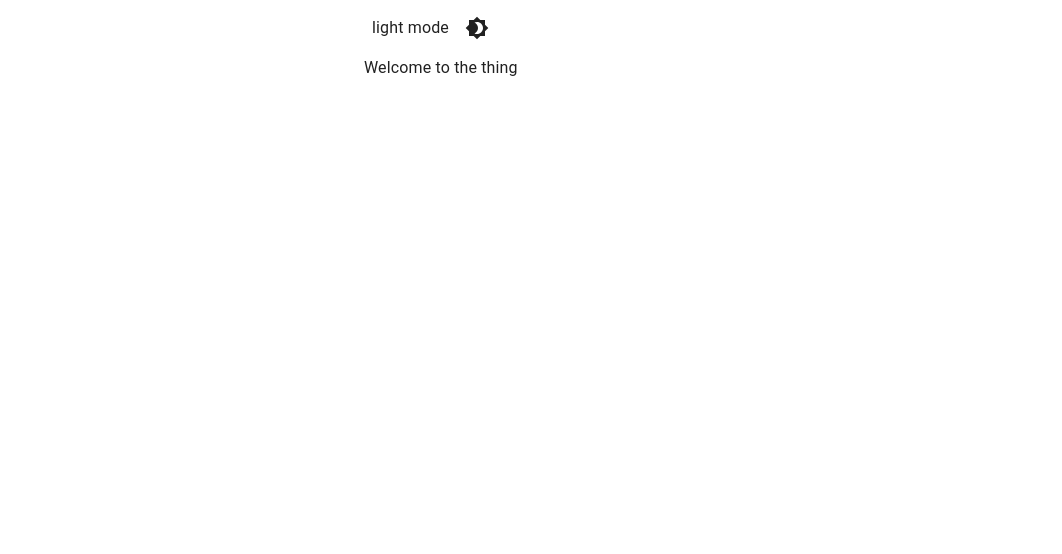
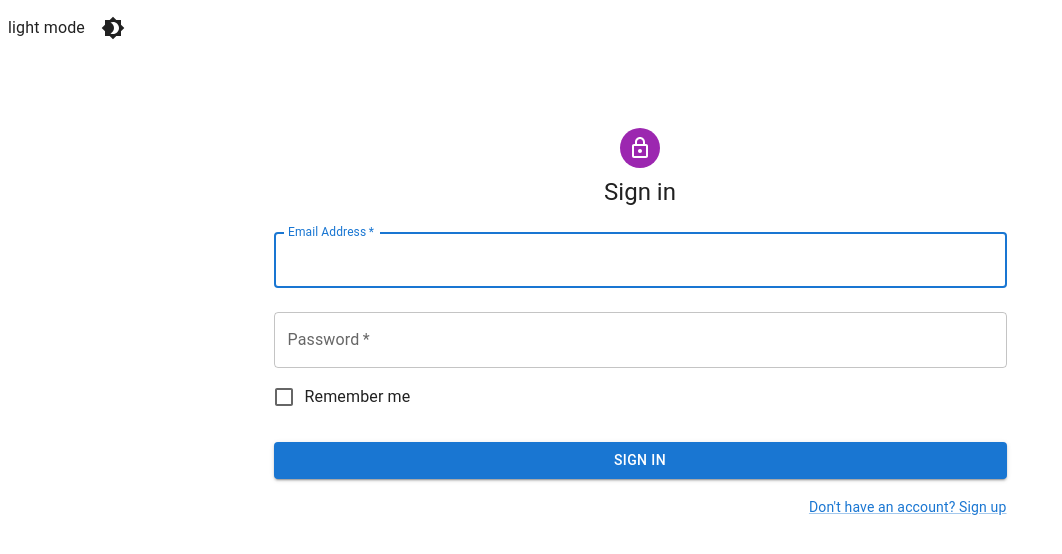
Before and after one commit to churris-x/snippet-board-client, a React (Create React App) app: page /login in a window 1280 px wide. Shown: the top 554 px of the page, without its empty margins (0-1062 px from the left). Built offline with nearby package versions, Linux system fonts and the light colour scheme.

Commit message:
Refactor home as route and add login page

```diff
--- a/src/App.js
+++ b/src/App.js
@@ -1,12 +1,10 @@
 import { useMemo, useState } from 'react';
+import { Routes, Route, Navigate } from 'react-router-dom';
 import { createTheme, ThemeProvider } from '@mui/material/styles';
 import CssBaseline from '@mui/material/CssBaseline';
-import Container from '@mui/material/Container';
 
-import { HomePage } from './pages';
+import { HomePage, LoginPage } from './pages';
 import { ThemeToggle } from './components';
-
-const reduxIsDarkMode = true;
 
 function App() {
 	const [mode, setMode] = useState('light');
@@ -19,13 +17,12 @@
 	return (
 		<ThemeProvider theme={theme}>
 			<CssBaseline />
-			<Container maxWidth="sm">
-				<ThemeToggle
-					mode={mode}
-					toggle={handleToggle}
-				/>
-				<HomePage />
-			</Container>
+			<ThemeToggle mode={mode} toggle={handleToggle} />
+
+			<Routes>
+				<Route exact path='/' element={<HomePage />} />
+				<Route path='/login' element={<LoginPage />} />
+			</Routes>
 		</ThemeProvider>
 	);
 }
--- a/src/index.js
+++ b/src/index.js
@@ -1,10 +1,13 @@
 import React from 'react';
 import ReactDOM from 'react-dom/client';
+import { BrowserRouter as Router } from 'react-router-dom';
 import App from './App';
 
 const root = ReactDOM.createRoot(document.getElementById('root'));
 root.render(
 	<React.StrictMode>
-		<App />
+		<Router>
+			<App />
+		</Router>
 	</React.StrictMode>
 );
--- a/src/pages/HomePage.js
+++ b/src/pages/HomePage.js
@@ -3,8 +3,8 @@
 
 export const HomePage = () => {
 	return (
-		<div>
+		<Container maxWidth="sm">
 			Welcome to the thing
-		</div >
+		</Container>
 	);
 };
--- /dev/null
+++ b/src/pages/LoginPage.js
@@ -0,0 +1,83 @@
+import Avatar from '@mui/material/Avatar';
+import Button from '@mui/material/Button';
+import TextField from '@mui/material/TextField';
+import FormControlLabel from '@mui/material/FormControlLabel';
+import Checkbox from '@mui/material/Checkbox';
+import Link from '@mui/material/Link';
+import Grid from '@mui/material/Grid';
+import Box from '@mui/material/Box';
+import LockOutlinedIcon from '@mui/icons-material/LockOutlined';
+import Typography from '@mui/material/Typography';
+
+export const LoginPage = () => {
+
+	const handleSubmit = event => {
+		event.preventDefault();
+		const data = new FormData(event.currentTarget);
+
+		console.log({
+			email: data.get('email'),
+			password: data.get('password'),
+			remember: !!data.get('remember'),
+		});
+	};
+
+	return (
+		<Box sx={{ mt: 8, display: 'flex', flexDirection: 'column', alignItems: 'center' }}>
+			<Avatar sx={{ m: 1, bgcolor: 'secondary.main' }}>
+				<LockOutlinedIcon />
+			</Avatar>
+			<Typography component="h1" variant="h5">
+				Sign in
+			</Typography>
+			<Box component="form" onSubmit={handleSubmit} noValidate sx={{ mt: 1 }}>
+				<TextField
+					margin="normal"
+					required
+					fullWidth
+					id="email"
+					label="Email Address"
+					name="email"
+					autoComplete="email"
+					autoFocus
+				/>
+				<TextField
+					margin="normal"
+					required
+					fullWidth
+					name="password"
+					label="Password"
+					type="password"
+					id="password"
+					autoComplete="current-password"
+				/>
+				<FormControlLabel
+					control={<Checkbox color="primary" />}
+					label="Remember me"
+					value="remember"
+					name="remember"
+				/>
+				<Button
+					type="submit"
+					fullWidth
+					variant="contained"
+					sx={{ mt: 3, mb: 2 }}
+				>
+					Sign In
+				</Button>
+				<Grid container>
+					<Grid item xs>
+						{/* <Link href="#" variant="body2">
+							Forgot password?
+						</Link> */}
+					</Grid>
+					<Grid item>
+						<Link href="#" variant="body2">
+							{"Don't have an account? Sign up"}
+						</Link>
+					</Grid>
+				</Grid>
+			</Box>
+		</Box>
+	);
+};
--- a/src/pages/index.js
+++ b/src/pages/index.js
@@ -1,2 +1,3 @@
 export * from './HomePage';
 export * from './SnippetsPage';
+export * from './LoginPage';
```
